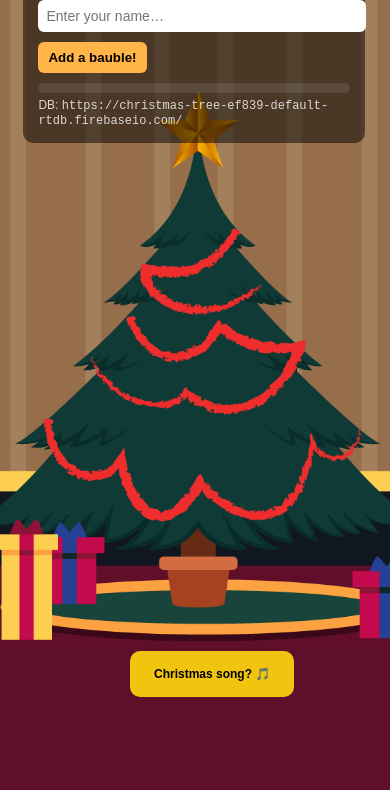
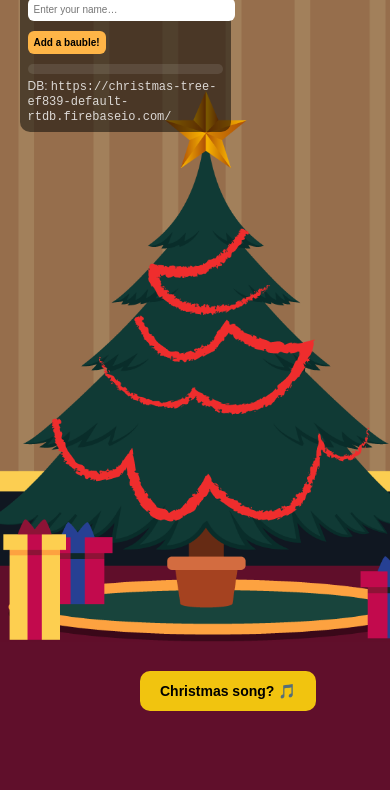
Before and after one commit to 4kaneli/-Shared-Christmas-Tree-, a plain HTML site: page index.html in a window 390 px wide. Shown: the part 49-839 px from the top of the page. Drawn offline with Linux system fonts and the light colour scheme; no server answers.

Commit message:
Update index.html

```diff
--- a/index.html
+++ b/index.html
@@ -66,37 +66,45 @@ body {
 }
 
 /* =================== */
-/* Mobile layout schema */
 @media only screen and (max-width: 1000px) {
-    /* pulsante più in basso su mobile */
-    #playMusicBtn {
-        left: 130px;
-        top: 700px;
-        padding:16px 24px;
-        font-size:12px;
+    /* pannello più piccolo e centrato su mobile */
+    .panel {
+        width: 50%;         /* prima 80% */
+        left: 5%;           /* centrato */
+        top: 5px;          /* più in alto */
+        padding: 8px;       /* riduce spazi interni */
+        font-size: 10px;    /* scala il testo */
     }
 
-    /* pannello più stretto e centrato */
-    .panel {
-        width: 80%;
-        left: 6%;
-        top: -5px;
+    .panel h1 {
+        font-size: 16px;    /* riduce titolo */
     }
 
-    /* lista ridotta o nascosta su mobile */
+    .panel input,
+    .panel button {
+        font-size: 10px;    /* riduce input e pulsanti */
+        padding: 6px;       /* meno spazio interno */
+    }
+
     .panel .list {
-        max-height:50px;
-        overflow:hidden;
-        font-size:14px;
+        max-height: 60px;   /* lista più piccola */
+        font-size: 12px;
     }
-   /* spostamento sfondo solo su mobile */
+
+    /* pulsante musica più piccolo */
+    #playMusicBtn {
+        left: 140px;
+        top: 720px;
+        padding: 12px 20px;
+        font-size: 14px;
+    }
+
+    /* spostamento sfondo */
     body {
-        background-position: 48% 160%;  /* 70% a destra, 80% in basso */
+        background-position: 47% 180%;
     }
-    /* schema visuale - commenti per riferimento */
-    /* pannello: top-left (5%, 20px) */
-    /* pulsante music: bottom-left (20px, 500px) */
 }
+
 </style>
 </head>
 <body>
```
